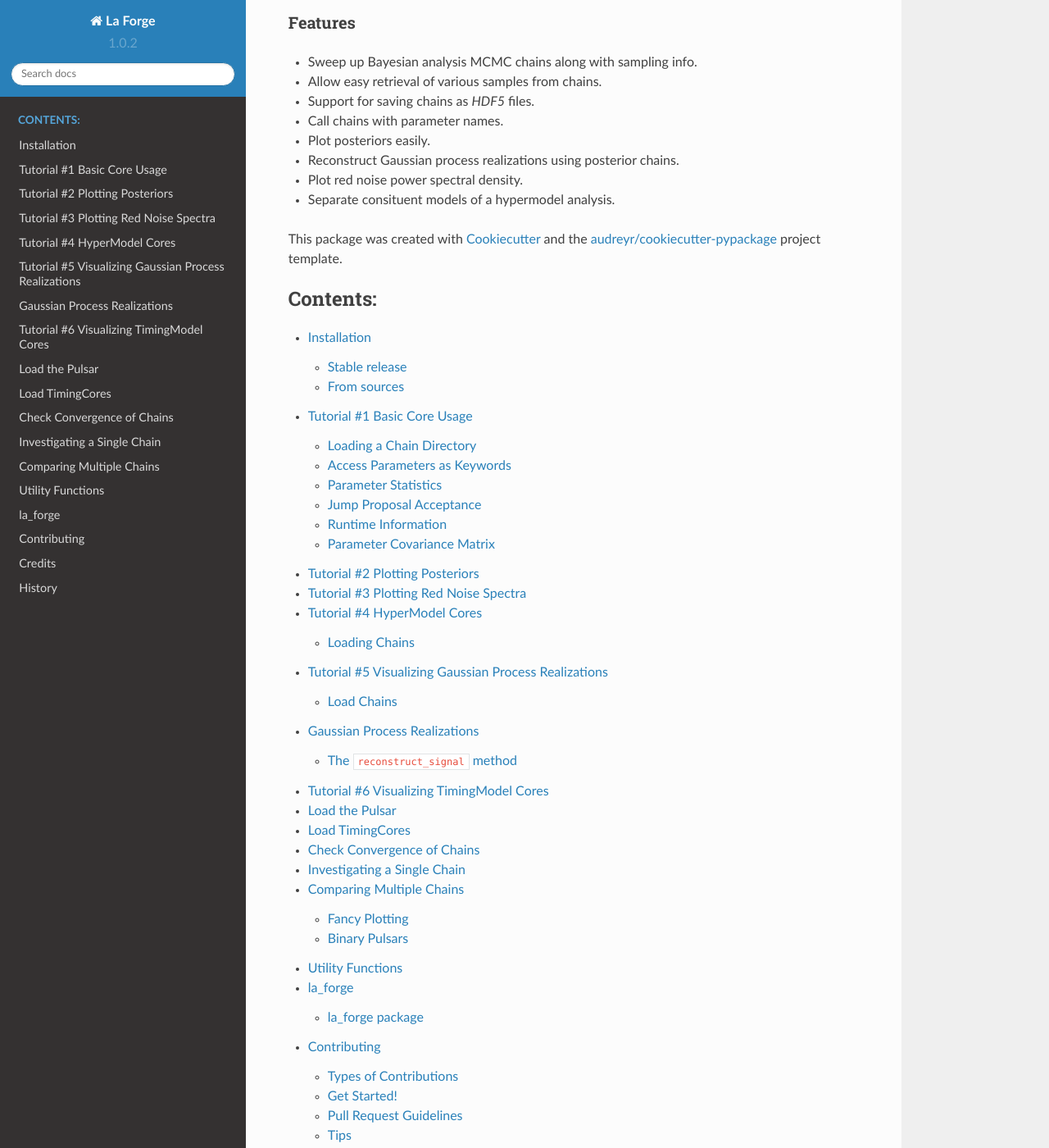
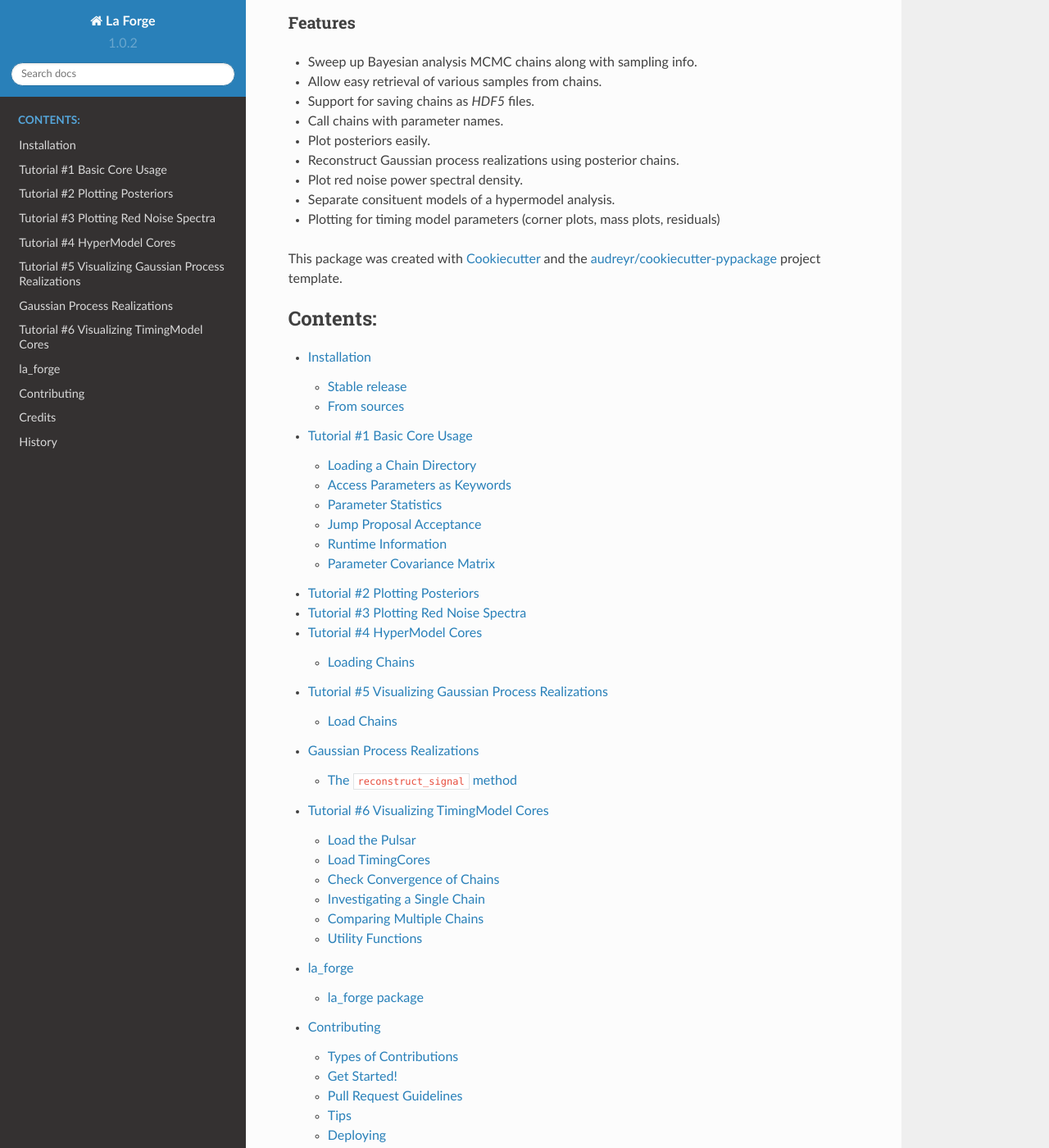
Before and after one commit to nanograv/la_forge, a Sphinx documentation site: the page built from docs/index.rst, in a window 1280 px wide and 1400 px high, scrolled down 1092 px. Shown: the whole window at 82% size. Built offline with Sphinx 7.4.7 and the Read the Docs theme 2.0.0, drawn with Linux system fonts in a browser that asks for light colours.

Commit message:
Updating README

```diff
--- a/README.rst
+++ b/README.rst
@@ -49,6 +49,7 @@
 * Reconstruct Gaussian process realizations using posterior chains.
 * Plot red noise power spectral density.
 * Separate consituent models of a hypermodel analysis.
+* Plotting for timing model parameters (corner plots, mass plots, residuals)
 
 This package was created with Cookiecutter_ and the `audreyr/cookiecutter-pypackage`_ project template.
 
```
Also changed, not shown: docs/timing_model.rst (+8 -8 lines).
